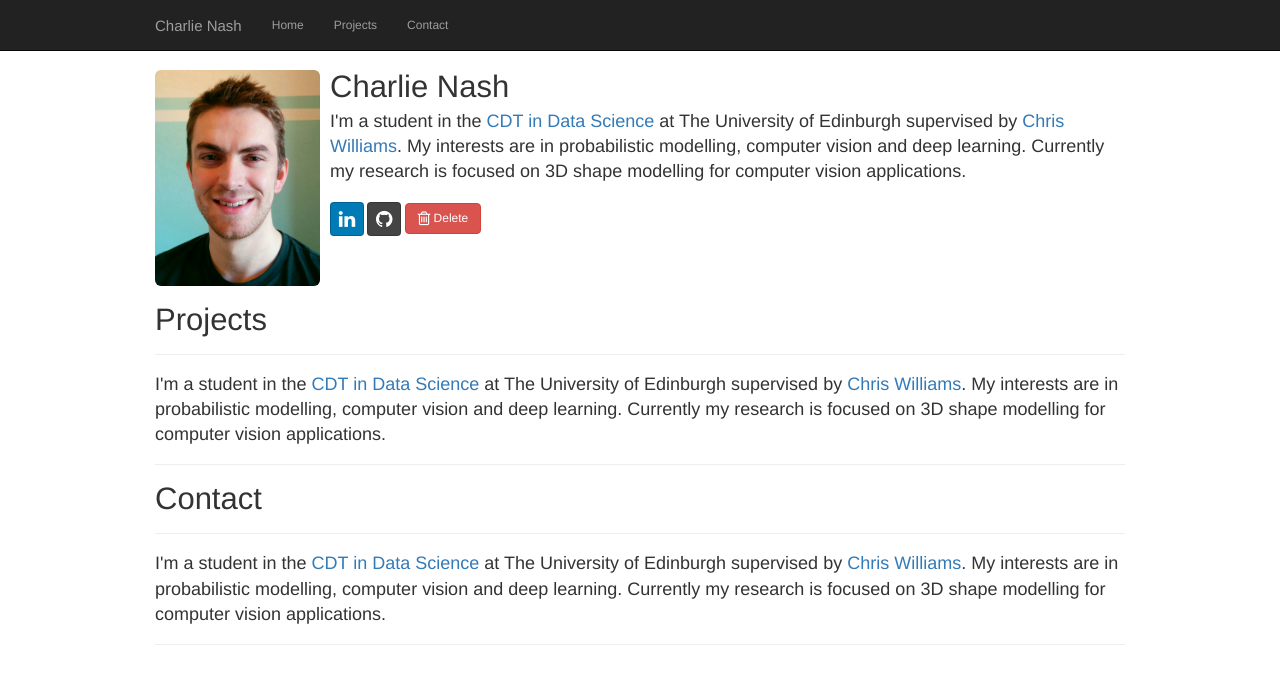
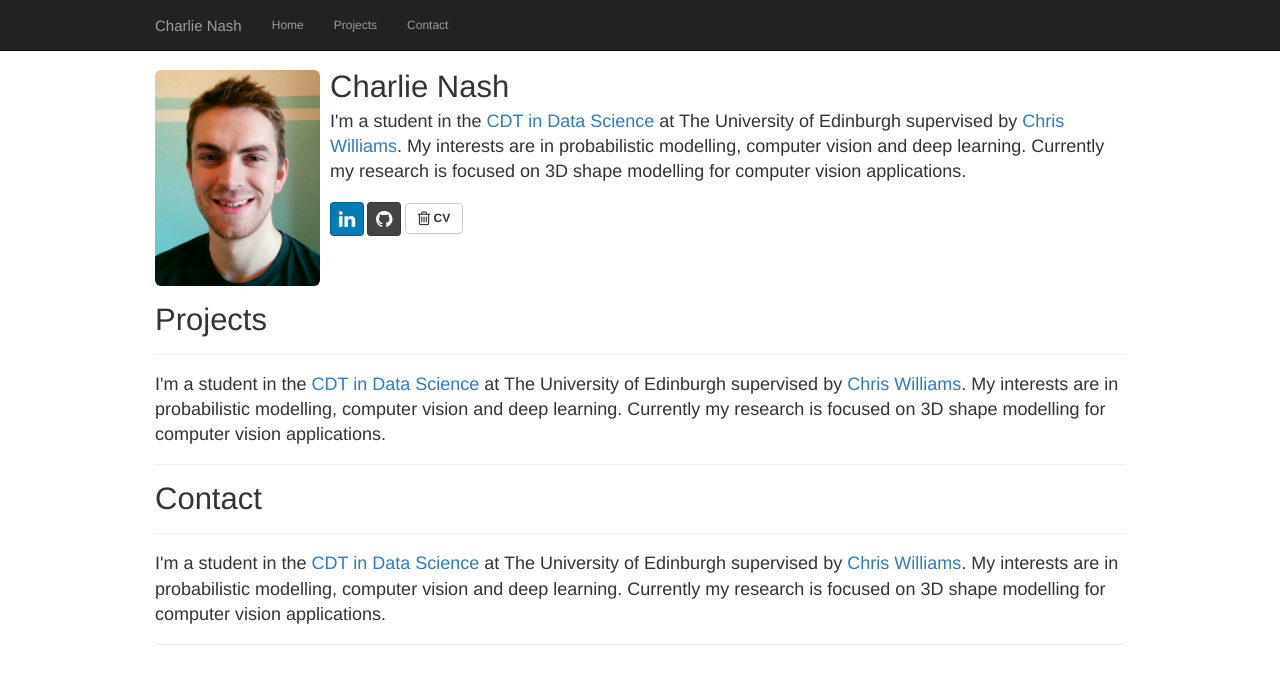
Before and after one commit to charlienash/charlienash.github.io, a Jekyll site: the page index.html, which Jekyll copies as it is, in a window 1280 px wide. Shown: the top 684 px of the page. Built offline with Jekyll 4.4.1, drawn with Linux system fonts in a browser that asks for light colours; nearby versions of some CDN libraries; library files that are not in the unit come from our copies.

Commit message:
Update index.html

```diff
--- a/index.html
+++ b/index.html
@@ -98,8 +98,8 @@
     					    <a class="btn btn-social-icon btn-github">
 					 	<span class="fa fa-github fa-2x"></span>
 				            </a>
-					    <a class="btn btn-danger" href="#">
-					  	<i class="fa fa-trash-o fa-lg"></i> Delete</a>
+					    <a class="btn btn-default" href="#">
+					  	<i class="fa fa-trash-o fa-lg"></i> <b>CV</b></a>
 					  </div>
 					</div>
 
```
